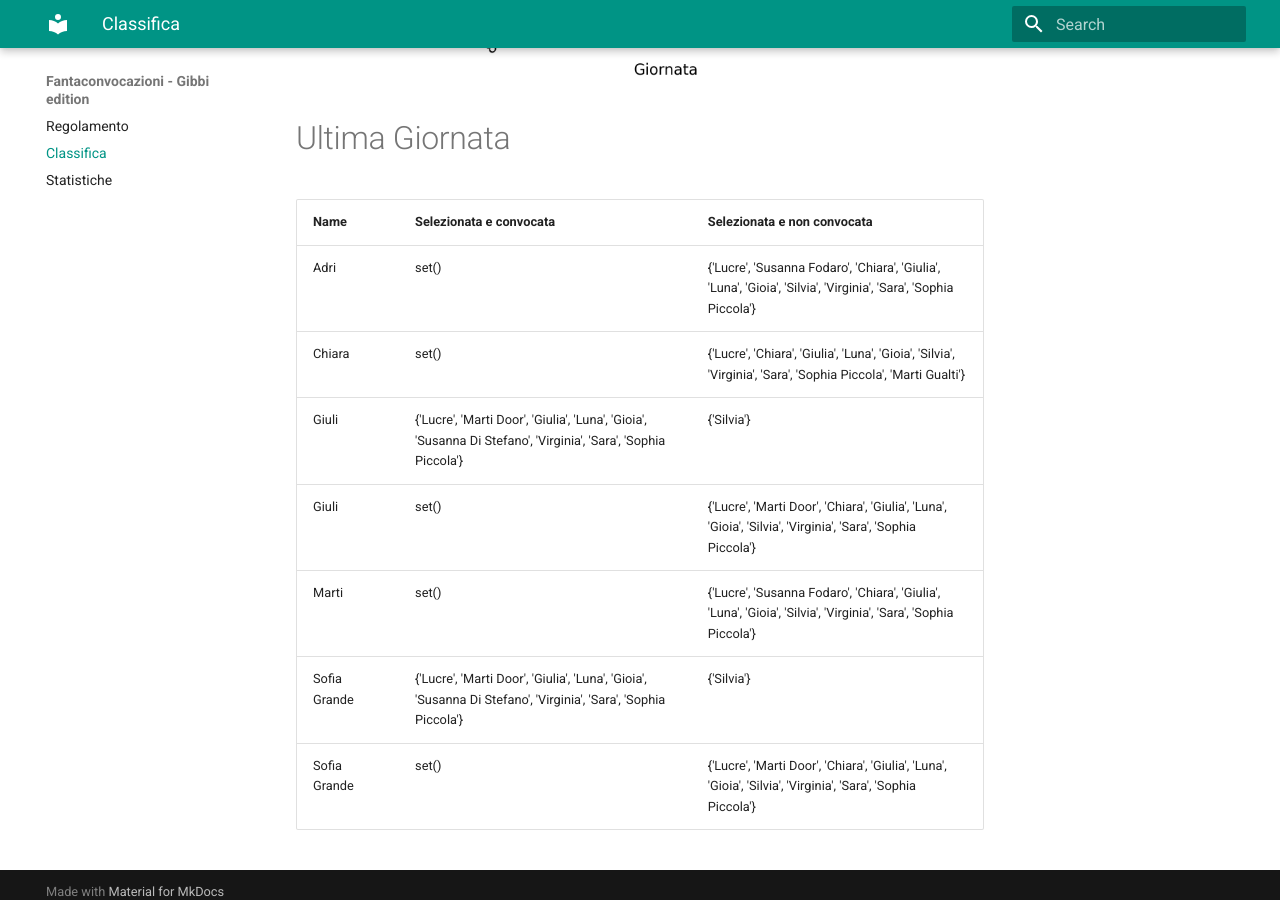
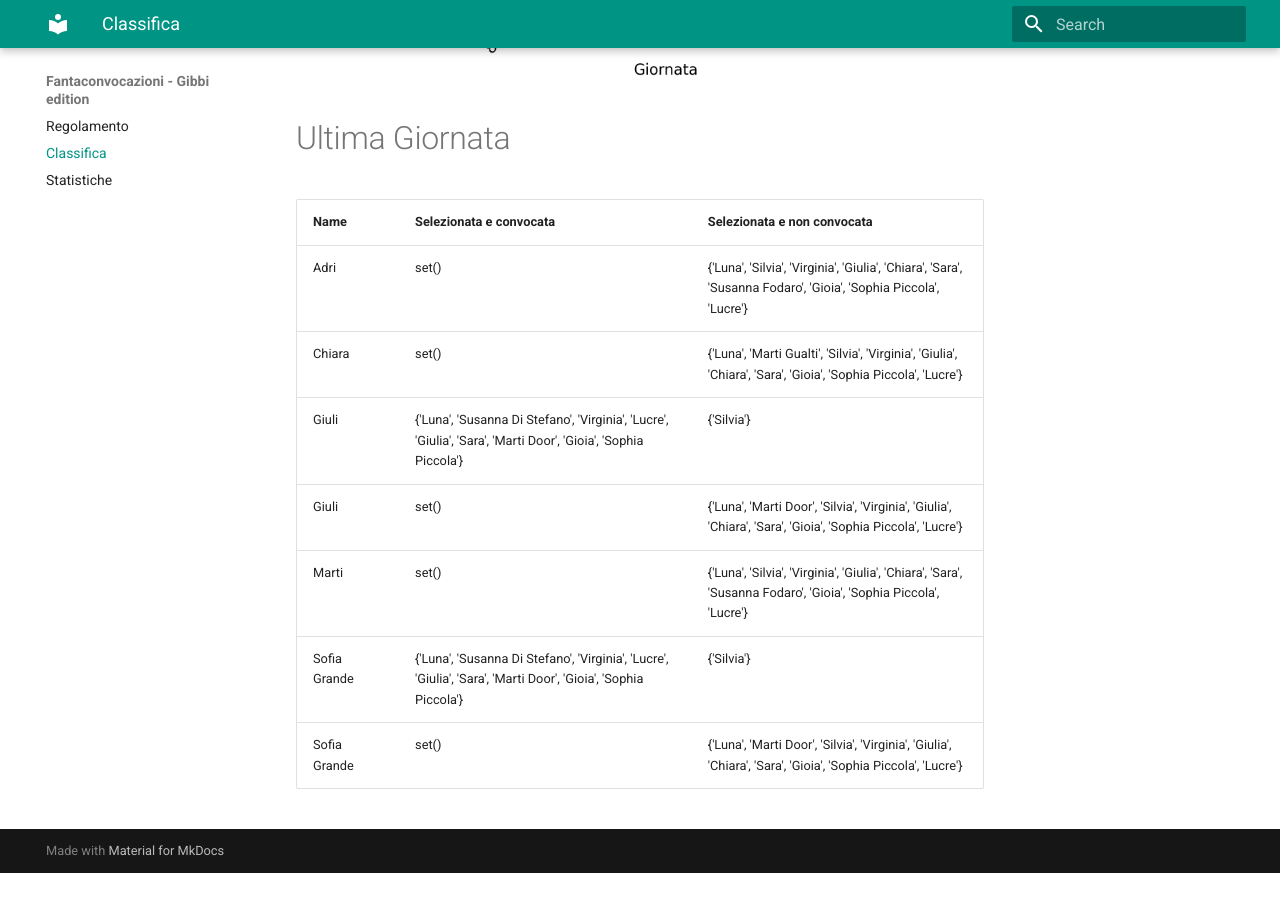
Before and after one commit to martinig94/fantagibbi, an MkDocs documentation site: the page built from docs/Classifica.md, in a window 1280 px wide and 900 px high, scrolled down 1030 px. Built offline with MkDocs 1.6.1 and Material for MkDocs 9.7.7, drawn with Linux system fonts in a browser that asks for light colours; after the commit the page ends 1903 px from its top, so only the background shows below that.

Commit message:
Auto-update from main.py

```diff
--- a/docs/Classifica.md
+++ b/docs/Classifica.md
@@ -18,11 +18,11 @@
 <!-- START_TABLE CORRECT -->
 | Name         | Selezionata e convocata                                                                                        | Selezionata e non convocata                                                                                      |
 |:-------------|:---------------------------------------------------------------------------------------------------------------|:-----------------------------------------------------------------------------------------------------------------|
-| Adri         | set()                                                                                                          | {'Lucre', 'Susanna Fodaro', 'Chiara', 'Giulia', 'Luna', 'Gioia', 'Silvia', 'Virginia', 'Sara', 'Sophia Piccola'} |
-| Chiara       | set()                                                                                                          | {'Lucre', 'Chiara', 'Giulia', 'Luna', 'Gioia', 'Silvia', 'Virginia', 'Sara', 'Sophia Piccola', 'Marti Gualti'}   |
-| Giuli        | {'Lucre', 'Marti Door', 'Giulia', 'Luna', 'Gioia', 'Susanna Di Stefano', 'Virginia', 'Sara', 'Sophia Piccola'} | {'Silvia'}                                                                                                       |
-| Giuli        | set()                                                                                                          | {'Lucre', 'Marti Door', 'Chiara', 'Giulia', 'Luna', 'Gioia', 'Silvia', 'Virginia', 'Sara', 'Sophia Piccola'}     |
-| Marti        | set()                                                                                                          | {'Lucre', 'Susanna Fodaro', 'Chiara', 'Giulia', 'Luna', 'Gioia', 'Silvia', 'Virginia', 'Sara', 'Sophia Piccola'} |
-| Sofia Grande | {'Lucre', 'Marti Door', 'Giulia', 'Luna', 'Gioia', 'Susanna Di Stefano', 'Virginia', 'Sara', 'Sophia Piccola'} | {'Silvia'}                                                                                                       |
-| Sofia Grande | set()                                                                                                          | {'Lucre', 'Marti Door', 'Chiara', 'Giulia', 'Luna', 'Gioia', 'Silvia', 'Virginia', 'Sara', 'Sophia Piccola'}     |
+| Adri         | set()                                                                                                          | {'Luna', 'Silvia', 'Virginia', 'Giulia', 'Chiara', 'Sara', 'Susanna Fodaro', 'Gioia', 'Sophia Piccola', 'Lucre'} |
+| Chiara       | set()                                                                                                          | {'Luna', 'Marti Gualti', 'Silvia', 'Virginia', 'Giulia', 'Chiara', 'Sara', 'Gioia', 'Sophia Piccola', 'Lucre'}   |
+| Giuli        | {'Luna', 'Susanna Di Stefano', 'Virginia', 'Lucre', 'Giulia', 'Sara', 'Marti Door', 'Gioia', 'Sophia Piccola'} | {'Silvia'}                                                                                                       |
+| Giuli        | set()                                                                                                          | {'Luna', 'Marti Door', 'Silvia', 'Virginia', 'Giulia', 'Chiara', 'Sara', 'Gioia', 'Sophia Piccola', 'Lucre'}     |
+| Marti        | set()                                                                                                          | {'Luna', 'Silvia', 'Virginia', 'Giulia', 'Chiara', 'Sara', 'Susanna Fodaro', 'Gioia', 'Sophia Piccola', 'Lucre'} |
+| Sofia Grande | {'Luna', 'Susanna Di Stefano', 'Virginia', 'Lucre', 'Giulia', 'Sara', 'Marti Door', 'Gioia', 'Sophia Piccola'} | {'Silvia'}                                                                                                       |
+| Sofia Grande | set()                                                                                                          | {'Luna', 'Marti Door', 'Silvia', 'Virginia', 'Giulia', 'Chiara', 'Sara', 'Gioia', 'Sophia Piccola', 'Lucre'}     |
 <!-- END_TABLE CORRECT -->
```
